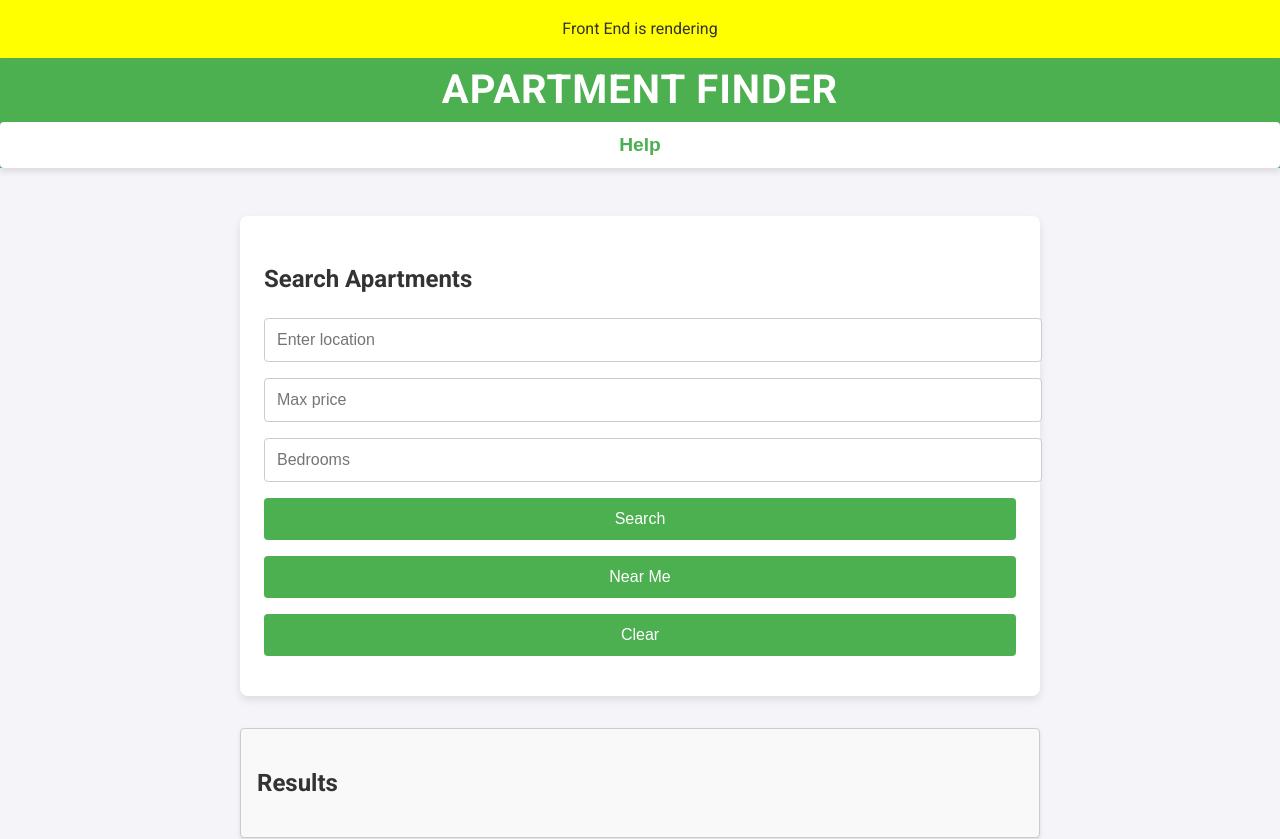
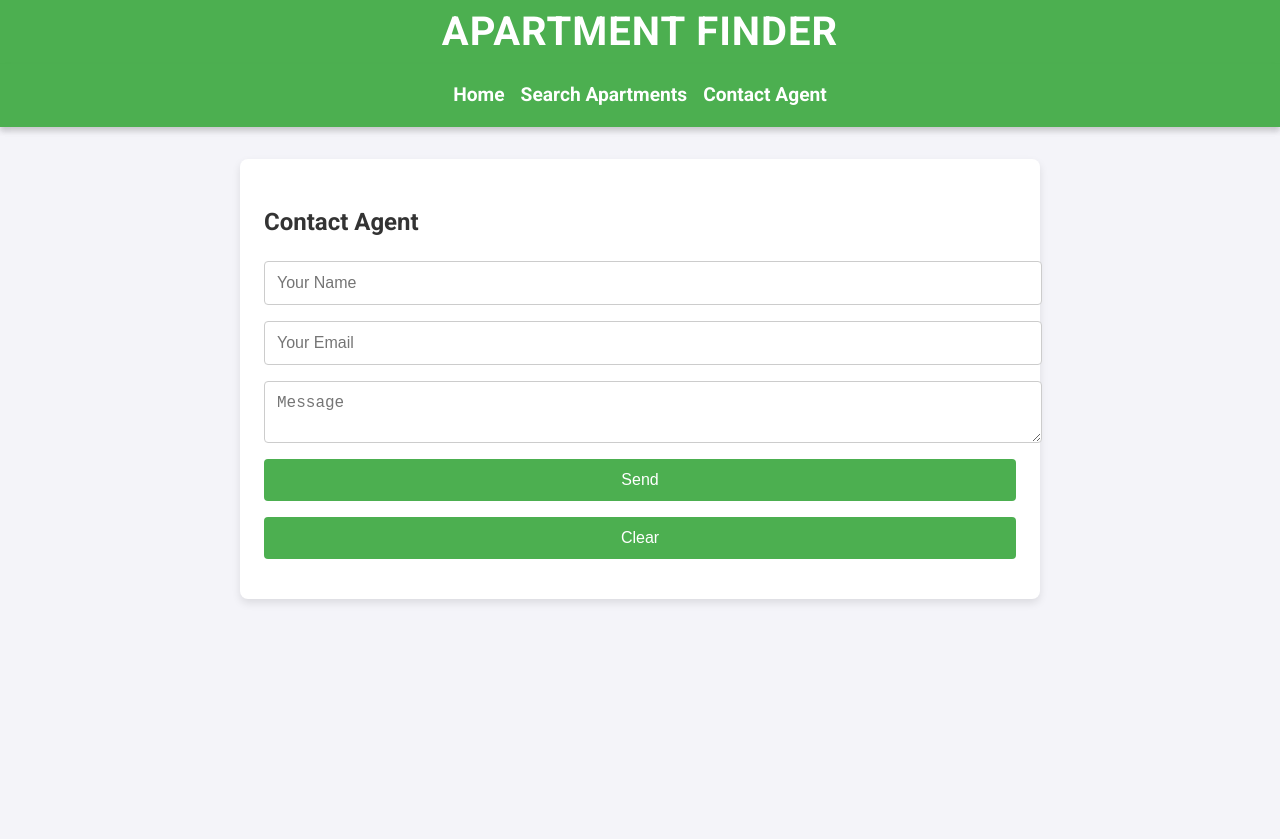
Before and after one commit to SivaPrasanthSivakumar/React-Based-Apartment-Finder-App, a React (Create React App) app: page /contact in a window 1280 px wide. Shown: the top 839 px of the page. After the commit the page ends 800 px from the top, so only its background shows below. Built offline with nearby package versions, Linux system fonts and the light colour scheme.

Commit message:
Pages and nav bar update

```diff
--- a/package.json
+++ b/package.json
@@ -25,6 +25,7 @@
     "mysql2": "^3.14.0",
     "react": "^19.1.0",
     "react-dom": "^19.1.0",
+    "react-router-dom": "^7.5.1",
     "react-scripts": "^5.0.1"
   },
   "devDependencies": {
--- a/src/App.js
+++ b/src/App.js
@@ -1,6 +1,8 @@
-import React, { useState, useEffect } from "react";
+import React from "react";
+import { BrowserRouter as Router, Routes, Route, Link } from "react-router-dom";
 import "./styles.css";
-
+import SearchApartments from "./pages/SearchApartments";
+import { ContactAgent } from "./pages/ContactAgent";
 class ErrorBoundary extends React.Component {
   state = { hasError: false };
 
@@ -21,164 +23,30 @@ class ErrorBoundary extends React.Component {
 }
 
 function App() {
-  const [location, setLocation] = useState("");
-  const [price, setPrice] = useState("");
-  const [bedrooms, setBedrooms] = useState("");
-  const [results, setResults] = useState("");
-  const [name, setName] = useState("");
-  const [email, setEmail] = useState("");
-  const [message, setMessage] = useState("");
-  const [loading, setLoading] = useState(false);
-
-  useEffect(() => {
-    console.log("App component loaded");
-  }, []);
-
-  const fetchApartments = async (query) => {
-    const response = await fetch(query);
-    if (!response.ok) {
-      throw new Error(`HTTP error! status: ${response.status}`);
-    }
-    return response.json();
-  };
-
-  const searchApartments = async () => {
-    setLoading(true);
-    setResults("");
-    try {
-      const query = `http://localhost:5000/api/apartments?location=${location}&price=${price}&bedrooms=${bedrooms}`;
-      const response = await fetch(query);
-      if (!response.ok) {
-        throw new Error(`HTTP error! status: ${response.status}`);
-      }
-      const data = await response.json();
-      setResults(formatApartmentResults(data));
-    } catch (error) {
-      console.error("Error fetching apartments:", error);
-      setResults("Error fetching apartments. Please try again later.");
-    } finally {
-      setLoading(false);
-    }
-  };
-
-  const formatApartmentResults = (data) => {
-    return data.length
-      ? data
-          .map(
-            (apartment) =>
-              `${apartment.title} - $${apartment.price}, ${apartment.bedrooms} bedrooms, Address: ${apartment.address}`
-          )
-          .join("\n")
-      : "No apartments found.";
-  };
-
-  const searchNearbyApartments = () => {
-    if (navigator.geolocation) {
-      navigator.geolocation.getCurrentPosition(({ coords }) => {
-        setResults(
-          `Searching for apartments near (${coords.latitude}, ${coords.longitude})...`
-        );
-      });
-    } else {
-      alert("Geolocation is not supported by your browser.");
-    }
-  };
-
-  const sendMessageToAgent = () => {
-    alert(
-      `Message sent to agent:\nName: ${name}\nEmail: ${email}\nMessage: ${message}`
-    );
-  };
-
-  const clearFields = (setters) => {
-    setters.forEach((setter) => setter(""));
-  };
-
-  const showHelp = () => {
-    alert(
-      "To search for apartments, fill in the location, price, and bedrooms, then click 'Search'. Use 'Near Me' to find nearby apartments. To contact an agent, fill in your details and click 'Send'."
-    );
-  };
-
   return (
-    <div>
-      <div
-        style={{
-          backgroundColor: "#ff0",
-          padding: "1rem",
-          textAlign: "center",
-        }}
-      >
-        Front End is rendering
-      </div>
+    <Router>
       <header>
         <h1>Apartment Finder</h1>
-        <button onClick={showHelp}>Help</button>
+        <nav>
+          <Link to="/">Home</Link>
+          <Link to="/search">Search Apartments</Link>
+          <Link to="/contact">Contact Agent</Link>
+        </nav>
       </header>
-      <main>
-        <section id="search">
-          <h2>Search Apartments</h2>
-          <input
-            type="text"
-            value={location}
-            onChange={(e) => setLocation(e.target.value)}
-            placeholder="Enter location"
-          />
-          <input
-            type="number"
-            value={price}
-            onChange={(e) => setPrice(e.target.value)}
-            placeholder="Max price"
-          />
-          <input
-            type="number"
-            value={bedrooms}
-            onChange={(e) => setBedrooms(e.target.value)}
-            placeholder="Bedrooms"
-          />
-          <button onClick={searchApartments}>Search</button>
-          <button onClick={searchNearbyApartments}>Near Me</button>
-          <button
-            onClick={() =>
-              clearFields([setLocation, setPrice, setBedrooms, setResults])
-            }
-          >
-            Clear
-          </button>
-        </section>
-
-        <section id="results">
-          <h2>Results</h2>
-          {loading ? <p>Loading...</p> : <pre>{results}</pre>}{" "}
-          {/* Show loading */}
-        </section>
-
-        <section id="contact-form">
-          <h2>Contact Agent</h2>
-          <input
-            type="text"
-            value={name}
-            onChange={(e) => setName(e.target.value)}
-            placeholder="Your Name"
-          />
-          <input
-            type="email"
-            value={email}
-            onChange={(e) => setEmail(e.target.value)}
-            placeholder="Your Email"
-          />
-          <textarea
-            value={message}
-            onChange={(e) => setMessage(e.target.value)}
-            placeholder="Message"
-          ></textarea>
-          <button onClick={sendMessageToAgent}>Send</button>
-          <button onClick={() => clearFields([setName, setEmail, setMessage])}>
-            Clear
-          </button>
-        </section>
-      </main>
-    </div>
+      <Routes>
+        <Route
+          path="/"
+          element={
+            <div style={{ textAlign: "center", padding: "2rem" }}>
+              <h2>Welcome to Apartment Finder</h2>
+              <p>Use the navigation to explore the app.</p>
+            </div>
+          }
+        />
+        <Route path="/search" element={<SearchApartments />} />
+        <Route path="/contact" element={<ContactAgent />} />
+      </Routes>
+    </Router>
   );
 }
 
--- /dev/null
+++ b/src/pages/ContactAgent.js
@@ -0,0 +1,112 @@
+import React, { useState } from "react";
+import "../styles.css";
+
+export function SearchApartments() {
+  const [location, setLocation] = useState("");
+  const [price, setPrice] = useState("");
+  const [bedrooms, setBedrooms] = useState("");
+  const [results, setResults] = useState("");
+  const [loading, setLoading] = useState(false);
+
+  const searchApartments = async () => {
+    setLoading(true);
+    setResults("");
+    try {
+      const query = `http://localhost:5000/api/apartments?location=${location}&price=${price}&bedrooms=${bedrooms}`;
+      const response = await fetch(query);
+      if (!response.ok) {
+        throw new Error(`HTTP error! status: ${response.status}`);
+      }
+      const data = await response.json();
+      setResults(
+        data.length
+          ? data
+              .map(
+                (apartment) =>
+                  `${apartment.title} - $${apartment.price}, ${apartment.bedrooms} bedrooms, Address: ${apartment.address}`
+              )
+              .join("\n")
+          : "No apartments found."
+      );
+    } catch (error) {
+      console.error("Error fetching apartments:", error);
+      setResults("Error fetching apartments. Please try again later.");
+    } finally {
+      setLoading(false);
+    }
+  };
+
+  return (
+    <main>
+      <section id="search">
+        <h2>Search Apartments</h2>
+        <input
+          type="text"
+          value={location}
+          onChange={(e) => setLocation(e.target.value)}
+          placeholder="Enter location"
+        />
+        <input
+          type="number"
+          value={price}
+          onChange={(e) => setPrice(e.target.value)}
+          placeholder="Max price"
+        />
+        <input
+          type="number"
+          value={bedrooms}
+          onChange={(e) => setBedrooms(e.target.value)}
+          placeholder="Bedrooms"
+        />
+        <button onClick={searchApartments}>Search</button>
+        <button onClick={() => setResults("")}>Clear</button>
+      </section>
+
+      <section id="results">
+        <h2>Results</h2>
+        {loading ? <p>Loading...</p> : <pre>{results}</pre>}
+      </section>
+    </main>
+  );
+}
+
+export function ContactAgent() {
+  const [name, setName] = useState("");
+  const [email, setEmail] = useState("");
+  const [message, setMessage] = useState("");
+
+  const sendMessageToAgent = () => {
+    alert(
+      `Message sent to agent:\nName: ${name}\nEmail: ${email}\nMessage: ${message}`
+    );
+  };
+
+  return (
+    <main>
+      <section id="contact-form">
+        <h2>Contact Agent</h2>
+        <input
+          type="text"
+          value={name}
+          onChange={(e) => setName(e.target.value)}
+          placeholder="Your Name"
+        />
+        <input
+          type="email"
+          value={email}
+          onChange={(e) => setEmail(e.target.value)}
+          placeholder="Your Email"
+        />
+        <textarea
+          value={message}
+          onChange={(e) => setMessage(e.target.value)}
+          placeholder="Message"
+        ></textarea>
+        <button onClick={sendMessageToAgent}>Send</button>
+        <button onClick={() => setName("") || setEmail("") || setMessage("")}>
+          Clear
+        </button>
+      </section>
+    </main>
+  );
+}
--- /dev/null
+++ b/src/pages/SearchApartments.js
@@ -0,0 +1,71 @@
+import React, { useState } from "react";
+import "../styles.css";
+
+export default function SearchApartments() {
+  const [location, setLocation] = useState("");
+  const [price, setPrice] = useState("");
+  const [bedrooms, setBedrooms] = useState("");
+  const [results, setResults] = useState("");
+  const [loading, setLoading] = useState(false);
+
+  const searchApartments = async () => {
+    setLoading(true);
+    setResults("");
+    try {
+      const query = `http://localhost:5000/api/apartments?location=${location}&price=${price}&bedrooms=${bedrooms}`;
+      const response = await fetch(query);
+      if (!response.ok) {
+        throw new Error(`HTTP error! status: ${response.status}`);
+      }
+      const data = await response.json();
+      setResults(
+        data.length
+          ? data
+              .map(
+                (apartment) =>
+                  `${apartment.title} - $${apartment.price}, ${apartment.bedrooms} bedrooms, Address: ${apartment.address}`
+              )
+              .join("\n")
+          : "No apartments found."
+      );
+    } catch (error) {
+      console.error("Error fetching apartments:", error);
+      setResults("Error fetching apartments. Please try again later.");
+    } finally {
+      setLoading(false);
+    }
+  };
+
+  return (
+    <main>
+      <section id="search">
+        <h2>Search Apartments</h2>
+        <input
+          type="text"
+          value={location}
+          onChange={(e) => setLocation(e.target.value)}
+          placeholder="Enter location"
+        />
+        <input
+          type="number"
+          value={price}
+          onChange={(e) => setPrice(e.target.value)}
+          placeholder="Max price"
+        />
+        <input
+          type="number"
+          value={bedrooms}
+          onChange={(e) => setBedrooms(e.target.value)}
+          placeholder="Bedrooms"
+        />
+        <button onClick={searchApartments}>Search</button>
+        <button onClick={() => setResults("")}>Clear</button>
+      </section>
+
+      <section id="results">
+        <h2>Results</h2>
+        {loading ? <p>Loading...</p> : <pre>{results}</pre>}
+      </section>
+    </main>
+  );
+}
--- a/src/styles.css
+++ b/src/styles.css
@@ -41,6 +41,27 @@ header button {
 header button:hover {
   background-color: #f1f1f1;
   transform: scale(1.05);
+}
+
+nav {
+  display: flex;
+  justify-content: center;
+  gap: 1rem;
+  background-color: #4caf50;
+  padding: 1rem;
+  box-shadow: 0 4px 6px rgba(0, 0, 0, 0.1);
+}
+
+nav a {
+  color: white;
+  text-decoration: none;
+  font-size: 1.2rem;
+  font-weight: bold;
+  transition: color 0.3s ease;
+}
+
+nav a:hover {
+  color: #ffeb3b;
 }
 
 main {
```
Also changed, not shown: 1 other file (tests, documents, lock files or other folders).
